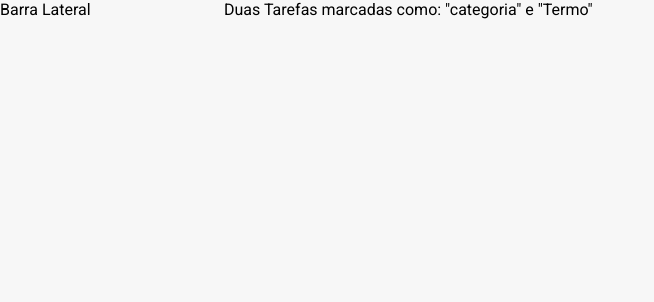
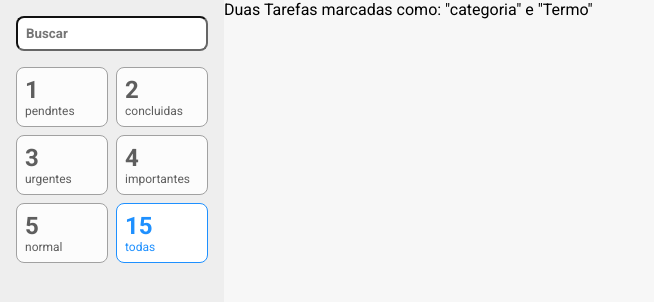
Before and after one commit to emmanuelmarcosdeoliveira/ToDo-List, a React (Vite) app: page / in a window 1280 px wide. Shown: the top 302 px of the page, without its empty margins (0-654 px from the left). Built offline with nearby package versions, Linux system fonts and the light colour scheme; the HTML template or start-up script is replaced by a standard one.

Commit message:
chore: created the sidebar filter parameters resolved #5

```diff
--- /dev/null
+++ b/src/components/FilterCard/index.tsx
@@ -0,0 +1,17 @@
+import * as S from './styles'
+
+export type Props = {
+  active?: boolean
+  count: number
+  legend: string
+}
+
+const FilterCard = ({ active, count, legend }: Props) => {
+  return (
+    <S.Card active={active}>
+      <S.Count>{count}</S.Count>
+      <S.label>{legend}</S.label>
+    </S.Card>
+  )
+}
+export default FilterCard
--- /dev/null
+++ b/src/components/FilterCard/styles.ts
@@ -0,0 +1,20 @@
+import styled from 'styled-components'
+import { Props } from '.'
+
+type ProsLegendAndCount = Omit<Props, `count` | 'legend'>
+
+export const Card = styled.div<ProsLegendAndCount>`
+  padding: 8px;
+  border: 1px solid ${(props) => (props.active ? '#1e90ff' : '#a1a1a1')};
+  background-color: ${(props) => (props.active ? '#fff' : '#fcfcfc')};
+  color: ${(props) => (props.active ? '#1e90ff' : '#5e5e5e')};
+  border-radius: 0.5rem;
+`
+export const Count = styled.span`
+  font-weight: 700;
+  font-size: 1.5rem;
+  display: block;
+`
+export const label = styled.p`
+  font-size: 0.75rem;
+`
--- a/src/containers/SideBar/index.tsx
+++ b/src/containers/SideBar/index.tsx
@@ -1,5 +1,24 @@
+import FilterCard from '../../components/FilterCard'
+import * as S from './styles'
+
 const SideBar = () => {
-  return <aside>Barra Lateral</aside>
+  return (
+    <aside>
+      <S.Aside>
+        <div>
+          <S.Input type="text" placeholder="Buscar" />
+          <S.Filters>
+            <FilterCard legend="pendntes" count={1} />
+            <FilterCard legend="concluidas" count={2} />
+            <FilterCard legend="urgentes" count={3} />
+            <FilterCard legend="importantes" count={4} />
+            <FilterCard legend="normal" count={5} />
+            <FilterCard active legend="todas" count={15} />
+          </S.Filters>
+        </div>
+      </S.Aside>
+    </aside>
+  )
 }
 
 export default SideBar
--- /dev/null
+++ b/src/containers/SideBar/styles.ts
@@ -0,0 +1,23 @@
+import styled from 'styled-components'
+
+export const Aside = styled.aside`
+  padding: 1rem;
+  background-color: var(--sidebar-color);
+  min-height: 100dvh;
+`
+export const Filters = styled.div`
+  display: grid;
+  grid-template-columns: repeat(2, 1fr);
+  gap: 0.5rem;
+  margin-block: 1rem;
+`
+export const Input = styled.input`
+  border-radius: 0.5rem;
+  padding: 0.5rem;
+  background-color: var(--bg-color);
+  font-weight: 700;
+  border-color: var(--input-color);
+  min-width: 100%;
+  &:focus-visible {
+  }
+`
--- a/src/styles/index.ts
+++ b/src/styles/index.ts
@@ -1,6 +1,17 @@
 import styled, { createGlobalStyle } from 'styled-components'
 
 const Styleglobal = createGlobalStyle`
+:root {
+  --border: #a1a1a1;
+  --card-color: #fcfcfc;
+  --card-label: #5e5e5e;
+  --sidebar-color: #eee;
+  --bg-color: #fff;
+  --input-color: #666666;
+  --focus-input: #E6F6FD;
+  }
+
+
 * {
   margin: 0;
   padding: 0;
```
